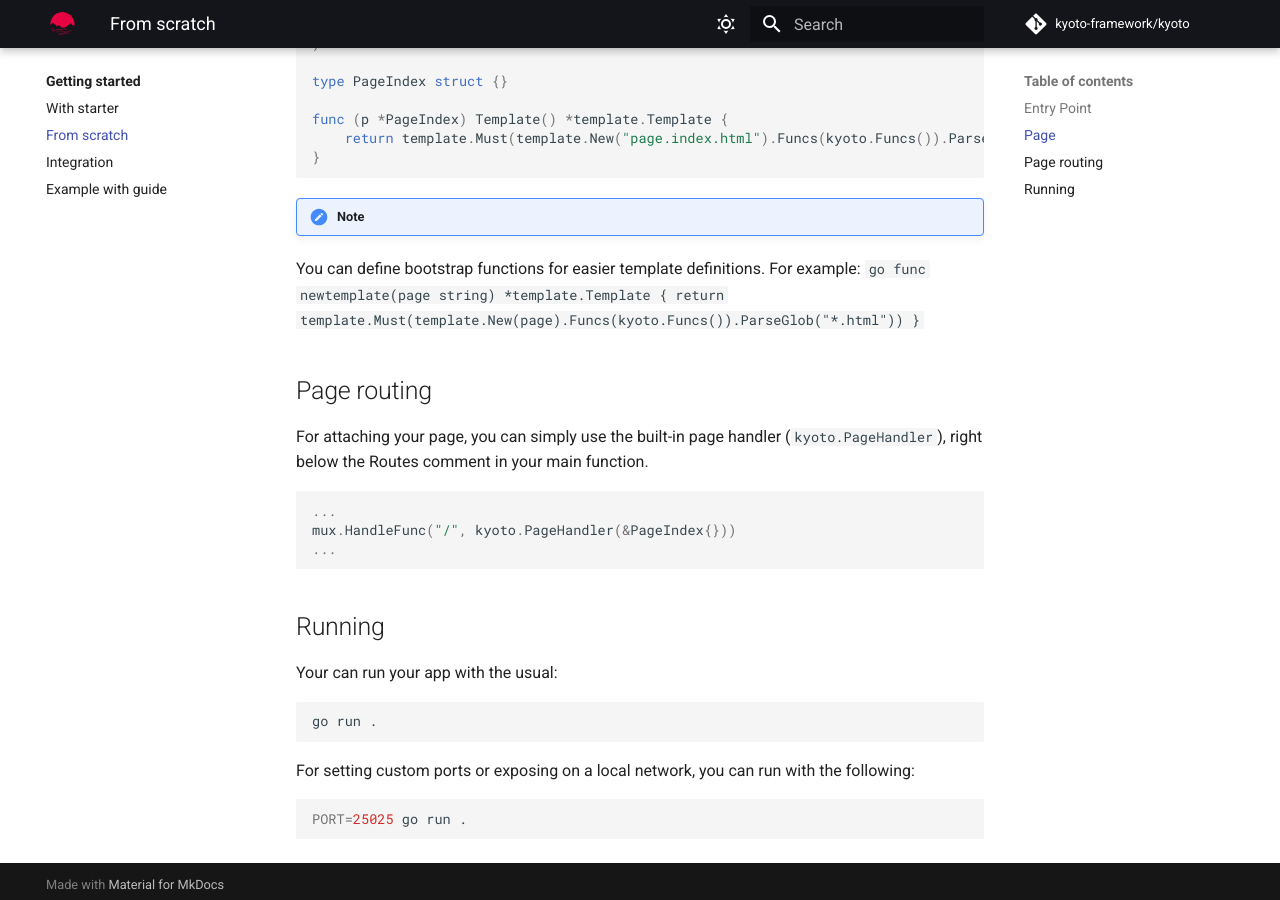
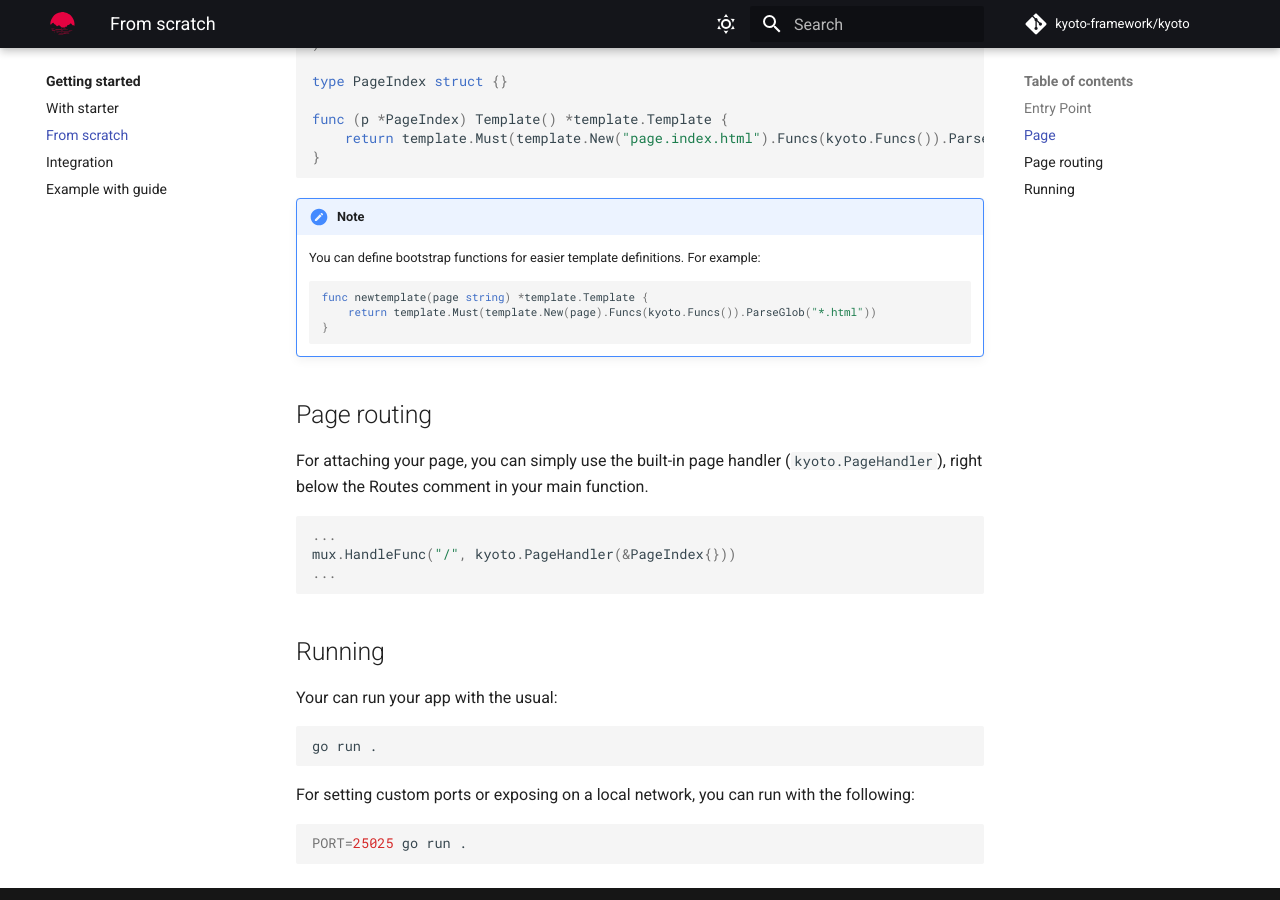
Before and after one commit to KimuraDanaka119/kyoto, an MkDocs documentation site: the page built from docs/getting-started/from-scratch.md, in a window 1280 px wide and 900 px high, scrolled down 1175 px. Built offline with MkDocs 1.6.1 and Material for MkDocs 9.7.7, drawn with Linux system fonts in a browser that asks for light colours; comment, search, counter and statistics services are not loaded.

Commit message:
Formatting

````diff
--- a/docs/getting-started/from-scratch.md
+++ b/docs/getting-started/from-scratch.md
@@ -53,8 +53,12 @@ func (p *PageIndex) Template() *template.Template {
 ```
 
 !!! note
-You can define bootstrap functions for easier template definitions. For example:
-`go func newtemplate(page string) *template.Template { return template.Must(template.New(page).Funcs(kyoto.Funcs()).ParseGlob("*.html")) } `
+    You can define bootstrap functions for easier template definitions. For example:
+    ```go
+    func newtemplate(page string) *template.Template {
+        return template.Must(template.New(page).Funcs(kyoto.Funcs()).ParseGlob("*.html"))
+    }
+    ```
 
 ## Page routing
 
````
Also changed, not shown: docs/extended-features/server-side-actions.md (+5 -6 lines), docs/getting-started/example-with-guide.md (+10 -5 lines).
